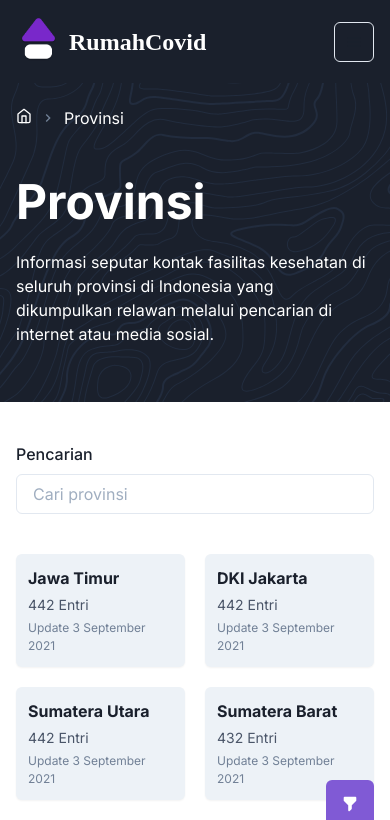
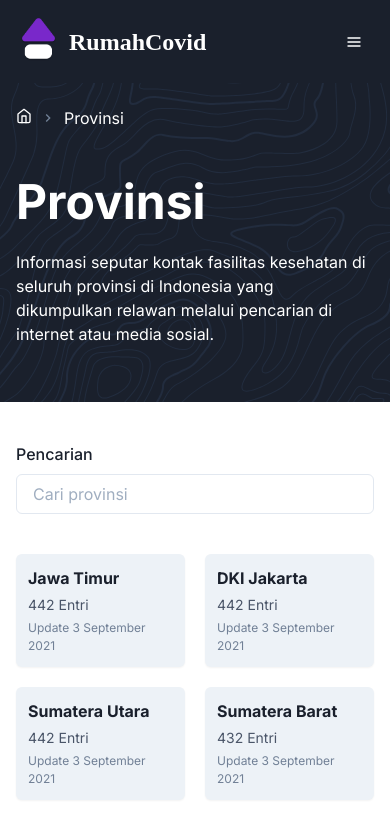
Before and after one commit to kalwabed/rumah-covid, a Next.js app: page /provinces in a window 390 px wide. Shown: the top 820 px of the page. Built offline with nearby package versions, Linux system fonts and the light colour scheme; a web font is replaced by a local one.

Commit message:
fix mobile nav button, and filter button

```diff
--- a/src/components/layout/mobile-navigation.tsx
+++ b/src/components/layout/mobile-navigation.tsx
@@ -16,7 +16,7 @@
 import Logo from './logo'
 import { navs } from './top-navigation'
 
-const MobileNavigation = () => {
+const MobileNavigation = ({ isWhite = false }) => {
   const { isOpen, onOpen, onClose } = useDisclosure()
 
   return (
@@ -24,8 +24,9 @@
       <IconButton
         zIndex={20}
         display={['flex', null, 'none']}
-        variant="outline"
+        variant="ghost"
         aria-label="open menu"
+        color={isWhite ? 'white' : 'inherit'}
         icon={<HamburgerIcon />}
         onClick={onOpen}
       />
--- a/src/components/layout/page.tsx
+++ b/src/components/layout/page.tsx
@@ -1,11 +1,19 @@
 import { Box, BoxProps } from '@chakra-ui/react'
+import { useAtom } from 'jotai'
+
 import { MobileControlBarButton } from '@components/province/control-bar'
+import { pathState } from 'src/store'
+import { useMemo } from 'react'
 
 const Page: React.FC<BoxProps> = ({ children, ...props }) => {
+  const [path] = useAtom(pathState)
+
+  const isProvincePage = useMemo(() => path.split('/')[2], [path])
+
   return (
     <Box pos="relative" {...props}>
       {children}
-      <MobileControlBarButton />
+      {isProvincePage && <MobileControlBarButton />}
     </Box>
   )
 }
--- a/src/components/layout/top-navigation.tsx
+++ b/src/components/layout/top-navigation.tsx
@@ -6,6 +6,8 @@
 
 import Logo from './logo'
 import MobileNavigation from './mobile-navigation'
+import { useAtom } from 'jotai'
+import { pathState } from 'src/store'
 
 export const navs = [
   {
@@ -35,8 +37,12 @@
 const TopNavigation = () => {
   const [isHeightOffset, setIsHeightOffset] = useState(false)
   const { asPath } = useRouter()
+  const [, setPath] = useAtom(pathState)
 
-  const isHomePage = useMemo(() => asPath === '/', [asPath])
+  const isHomePage = useMemo(() => {
+    setPath(asPath)
+    return asPath === '/'
+  }, [asPath])
 
   useEffect(() => {
     document.addEventListener('scroll', () => {
@@ -88,7 +94,7 @@
           Kontak Darurat
         </Button>
 
-        <MobileNavigation />
+        <MobileNavigation isWhite={!isHeightOffset && !isHomePage} />
       </Flex>
     </Box>
   )
--- a/src/components/province/control-bar.tsx
+++ b/src/components/province/control-bar.tsx
@@ -164,7 +164,14 @@
         </ModalContent>
       </Modal>
       <Box p={4} pos="fixed" bottom={0} right={0}>
-        <IconButton aria-label="Filter provinces" size="lg" colorScheme="purple" icon={<HiFilter />} onClick={onOpen} />
+        <IconButton
+          aria-label="Filter provinces"
+          display={['inline-flex', 'none']}
+          size="lg"
+          colorScheme="purple"
+          icon={<HiFilter />}
+          onClick={onOpen}
+        />
       </Box>
     </>
   )
--- a/src/store/index.ts
+++ b/src/store/index.ts
@@ -148,3 +148,5 @@
 ])
 
 export const provinceState = atom<string>('')
+
+export const pathState = atom<string>('')
```
